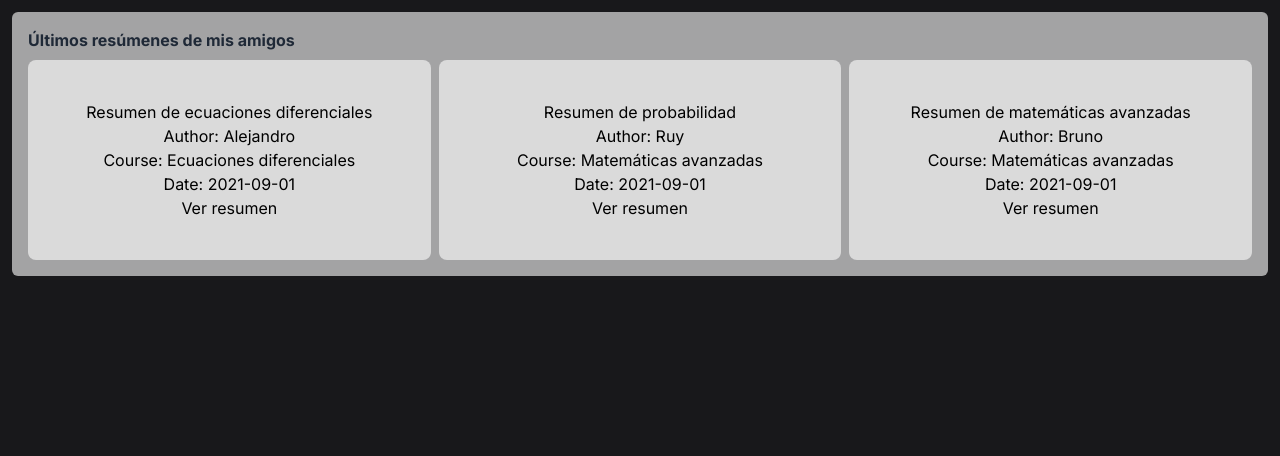
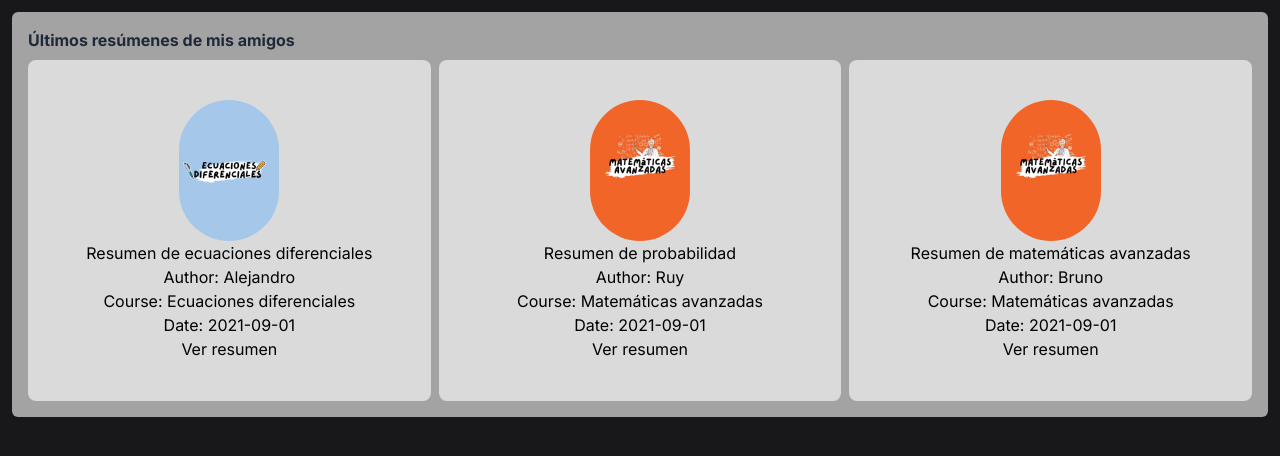
Before and after one commit to AlexGrim12/Study, a Next.js app: page /wfriends in a window 1280 px wide. Shown: the top 456 px of the page. Built offline with nearby package versions, Linux system fonts and the light colour scheme.

Commit message:
refactor: Add images to WFriends page for each course

```diff
--- a/src/app/wfriends/page.tsx
+++ b/src/app/wfriends/page.tsx
@@ -1,4 +1,5 @@
 import React from 'react'
+import Image from 'next/image'
 import Link from 'next/link'
 
 export default function WFriends() {
@@ -10,6 +11,7 @@ export default function WFriends() {
       course: 'Ecuaciones diferenciales',
       date: '2021-09-01',
       url: 'https://puffy-pan-a1d.notion.site/Ecuaciones-Diferenciales-424f30b44d624966913a6fa1a821acf7',
+      image: '/ecuaciones.jpg',
     },
     {
       title: 'Resumen de probabilidad',
@@ -17,6 +19,7 @@ export default function WFriends() {
       course: 'Matemáticas avanzadas',
       date: '2021-09-01',
       url: 'https://puffy-pan-a1d.notion.site/Matem-ticas-Avanzadas-2b663830df3f42cebb164e3833a0b8c8',
+      image: '/mates.jpg',
     },
     {
       title: 'Resumen de matemáticas avanzadas',
@@ -24,6 +27,7 @@ export default function WFriends() {
       course: 'Matemáticas avanzadas',
       date: '2021-09-01',
       url: 'https://www.notion.so/Resumen-de-matem-ticas-avanzadas-1b2c7a6b3c2f4c7b9c7a6b3c2f4c7b9',
+      image: '/mates.jpg',
     },
     // {
     //   title: 'Resumen de estructuras discretas',
@@ -47,6 +51,14 @@ export default function WFriends() {
                 key={summary.title}
                 className="col-span-1 row-span-2 flex flex-col items-center justify-center rounded-lg bg-white bg-opacity-60 p-10"
               >
+                <Image
+                  src={summary.image}
+                  alt={summary.title}
+                  width={100}
+                  height={100}
+                  // redondear
+                  className="rounded-full"
+                />
                 <h3>{summary.title}</h3>
                 <p>Author: {summary.author}</p>
                 <p>Course: {summary.course}</p>
```
